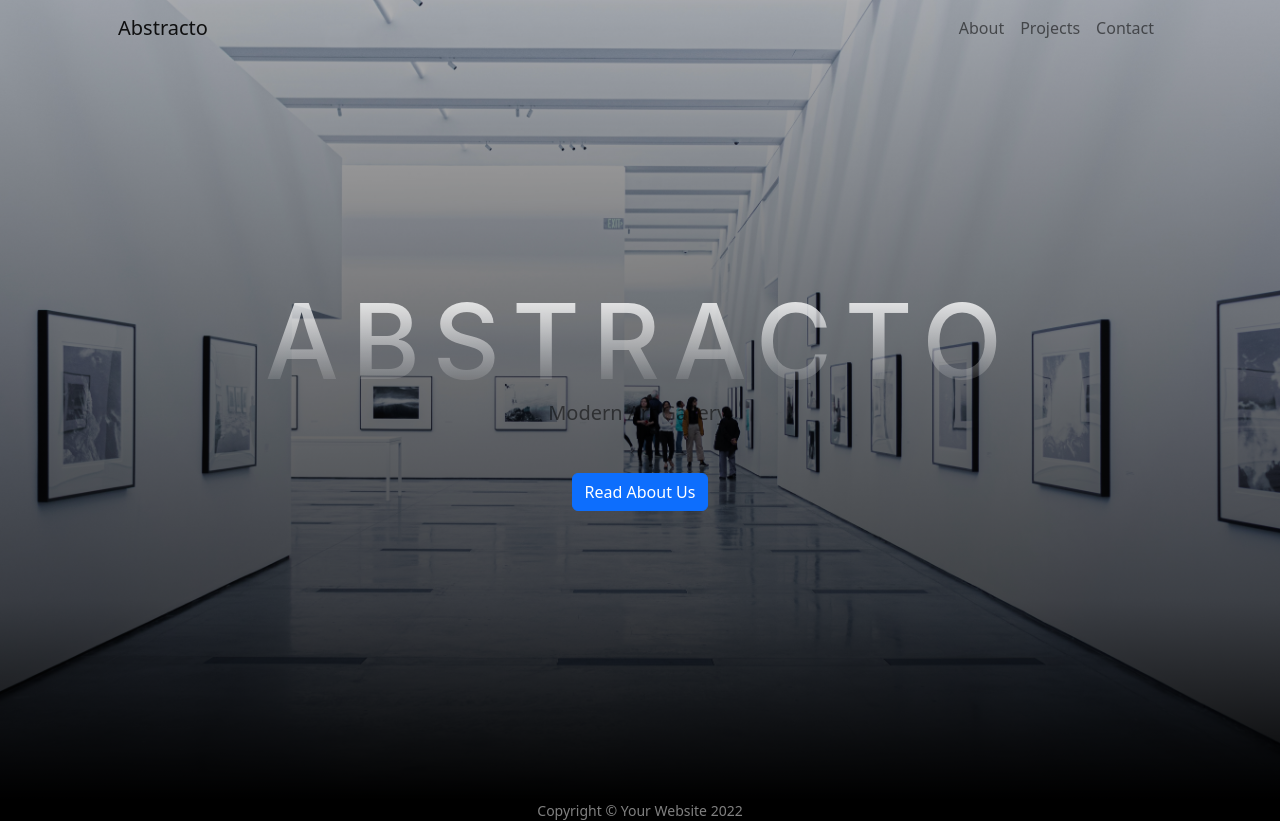
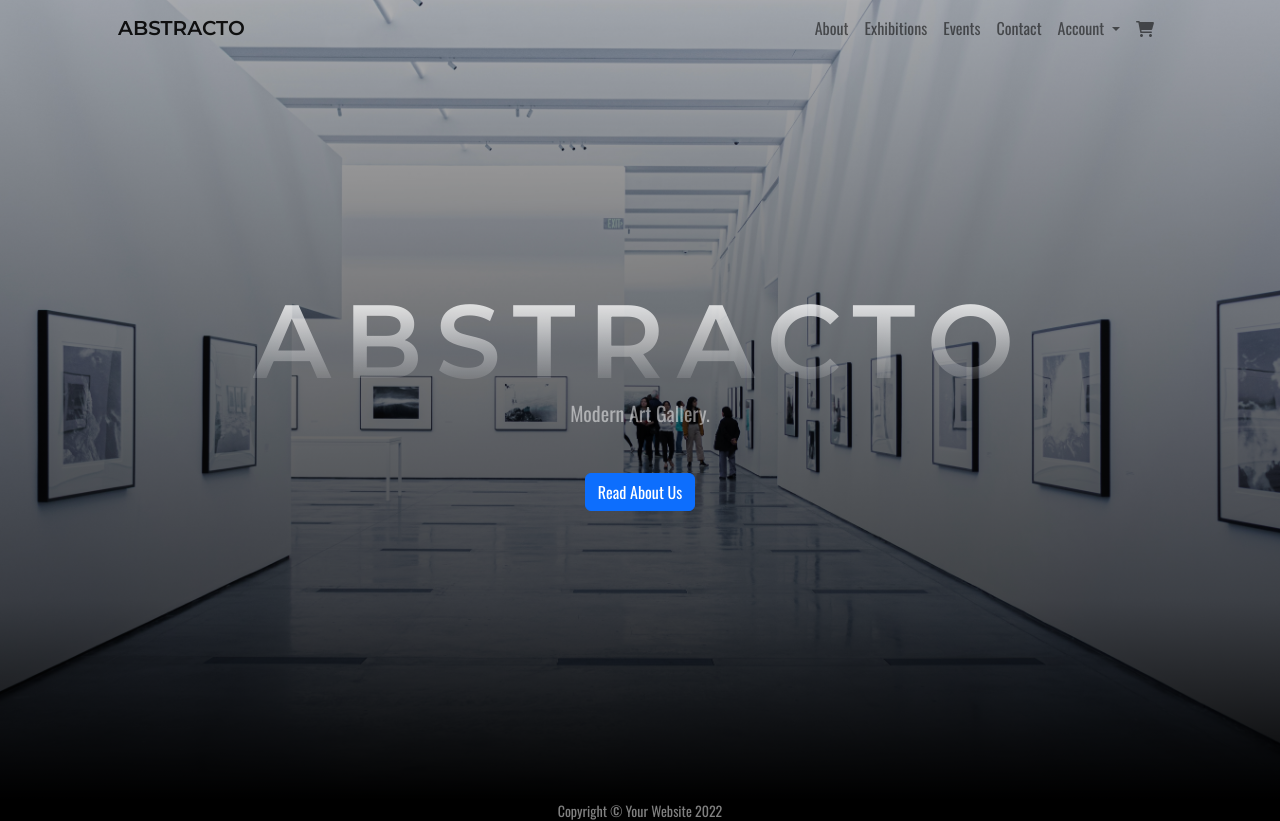
Before and after one commit to pez57/abstracto_gallery, a Django app: page / in a window 1280 px wide. Run offline with Django 3.2, Linux system fonts and the light colour scheme; some libraries are stand-ins or nearby versions.

Commit message:
Added nav bar styling and menus

```diff
--- a/static/css/base.css
+++ b/static/css/base.css
@@ -1,3 +1,11 @@
+body {
+  font-family: "Oswald";
+}
+
+.navbar-brand {
+  font-family: "Montserrat";
+}
+
 .masthead {
     position: relative;
     width: 100%;
@@ -11,7 +19,7 @@
     background-size: cover;
   }
   .masthead h1, .masthead .h1 {
-    font-family: "Varela Round", -apple-system, BlinkMacSystemFont, "Segoe UI", Roboto, "Helvetica Neue", Arial, sans-serif, "Apple Color Emoji", "Segoe UI Emoji", "Segoe UI Symbol", "Noto Color Emoji";
+    font-family: "Montserrat", -apple-system, BlinkMacSystemFont, "Segoe UI", Roboto, "Helvetica Neue", Arial, sans-serif, "Apple Color Emoji", "Segoe UI Emoji", "Segoe UI Symbol", "Noto Color Emoji";
     font-size: 2.5rem;
     line-height: 2.5rem;
     letter-spacing: 0.8rem;
@@ -23,6 +31,7 @@
   .masthead h2, .masthead .h2 {
     max-width: 20rem;
     font-size: 1rem;
+    font-family: Oswald;
   }
   @media (min-width: 768px) {
     .masthead h1, .masthead .h1 {
--- a/templates/base.html
+++ b/templates/base.html
@@ -50,7 +50,7 @@
     <!-- Navigation-->
     <nav class="navbar navbar-expand-lg navbar-light fixed-top" id="mainNav">
         <div class="container px-4 px-lg-5">
-            <a class="navbar-brand" href="#page-top">Abstracto</a>
+            <a class="navbar-brand  text-uppercase" href="#page-top">Abstracto</a>
             <button class="navbar-toggler navbar-toggler-right" type="button" data-bs-toggle="collapse"
                 data-bs-target="#navbarResponsive" aria-controls="navbarResponsive" aria-expanded="false"
                 aria-label="Toggle navigation">
@@ -60,8 +60,34 @@
             <div class="collapse navbar-collapse" id="navbarResponsive">
                 <ul class="navbar-nav ms-auto">
                     <li class="nav-item"><a class="nav-link" href="#about">About</a></li>
-                    <li class="nav-item"><a class="nav-link" href="#projects">Projects</a></li>
+                    <li class="nav-item"><a class="nav-link" href="#projects">Exhibitions</a></li>
+                    <li class="nav-item"><a class="nav-link" href="#">Events</a></li>
                     <li class="nav-item"><a class="nav-link" href="#signup">Contact</a></li>
+                </ul>
+                <ul class="navbar-nav ml-auto justify-content-end">
+                    <li class="nav-item dropdown">
+                        <a class="nav-link dropdown-toggle" href="#" id="navbarDropdown" role="button"
+                            data-bs-toggle="dropdown" aria-haspopup="true" aria-expanded="false">
+                            Account
+                        </a>
+                        <div class="dropdown-menu" aria-labelledby="navbarDropdown">
+                            {% if user.is_authenticated %}
+                            <a class="dropdown-item" href="#">Profile</a>
+                            <a class="dropdown-item" href="#">Log out</a>
+                            {% else %}
+                            <a class="dropdown-item" href="#">Log in</a>
+                            <a class="dropdown-item" href="#">Sign up</a>
+                            {% endif %}
+                        </div>
+                    </li>
+                    <li class="nav-item">
+                        <a class="nav-link" href="#">
+                            <i class="fa-solid fa-cart-shopping"></i>
+                            {% if per_id_count > 0 %}
+                                <label id="cart-label" class="badge badge-info">{{ per_id_count }}</label>
+                            {% endif %}
+                        </a>
+                    </li>
                 </ul>
             </div>
         </div>
@@ -72,7 +98,7 @@
             <div class="d-flex justify-content-center">
                 <div class="text-center">
                     <h1 class="mx-auto my-0 text-uppercase">Abstracto</h1>
-                    <h2 class="text-black-50 mx-auto mt-2 mb-5">Modern Art Gallery.</h2>
+                    <h2 class="text-white-50 mx-auto mt-2 mb-5">Modern Art Gallery.</h2>
                     <a class="btn btn-primary" href="#about">Read About Us</a>
                 </div>
             </div>
```
